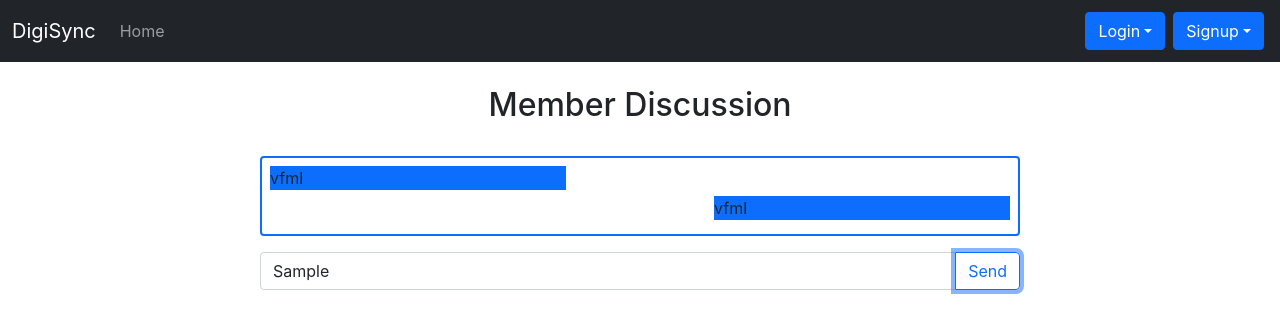
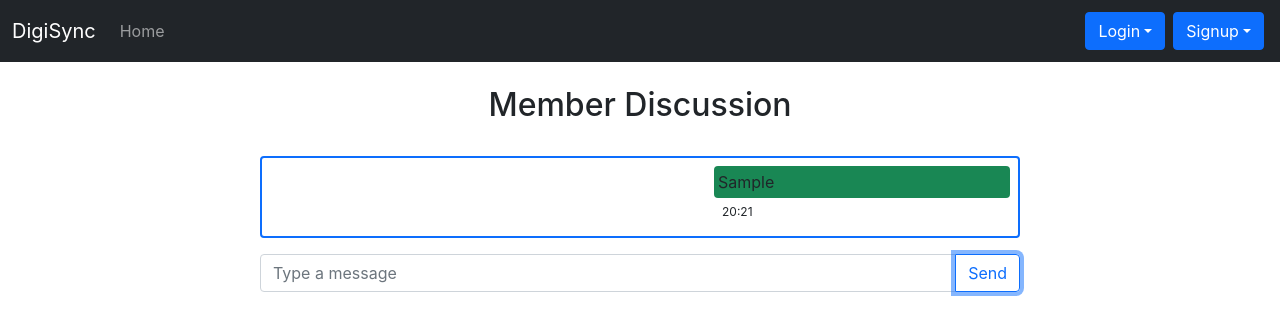
Before and after one commit to ayanpatel98/DigiSync-App, a React (Create React App) app: page /discussion in a window 1280 px wide. Both pictures are taken after typing "Sample" into the empty fields and a click on the button "Send". Shown: the top 334 px of the page. Built offline with nearby package versions, Linux system fonts and the light colour scheme; no server answers.

Commit message:
implemented member discussion and added web sockets

```diff
--- a/src/App.css
+++ b/src/App.css
@@ -107,3 +107,11 @@
   max-height: 400px;
   word-break: break-word;
 }
+
+.chatAuthor{
+  font-size: 12px;
+}
+
+.chatTime{
+  font-size: 12px;
+}
--- a/src/components/NewsDiscussion.js
+++ b/src/components/NewsDiscussion.js
@@ -1,29 +1,72 @@
-import React, { useContext, useEffect } from 'react';
+import React, { useContext, useEffect, useState } from 'react';
+import io from 'socket.io-client';
 import newsContext from '../context/news/newsContext';
 
+const socket = io.connect("http://localhost:5000");
+
 const NewsDiscussion = () => {
+    const [currentMessage, setCurrentMessage] = useState("");
     const context = useContext(newsContext);
-    const { getUser } = context;
+    const { getUser, user, discussionMessageList, setDiscussionMessageList } = context;
 
     useEffect(() => {
         getUser();
     }, [])
 
+    useEffect(() => {
+        socket.on("receive_message", (data) => {
+            setDiscussionMessageList((list) => [...list, data]);
+        });
+    }, [socket])
+
+    const sendMessage = async () => {
+        if (currentMessage !== "") {
+            const messageData = {
+                author: user,
+                message: currentMessage,
+                time:
+                    new Date(Date.now()).getHours() +
+                    ':' +
+                    new Date(Date.now()).getMinutes(),
+            };
+
+            await socket.emit("send_message", messageData);
+            setDiscussionMessageList((list) => [...list, messageData]);
+            setCurrentMessage("");
+        }
+    }
+
     return (
         <div className='row chatWrapper'>
             <div className='col-12 m-4 text-center'><h2>Member Discussion</h2></div>
             <div className='col-sm-8 p-2 chatBox border border-primary border-2 rounded-2'>
-                <div className='d-inline-block w-100'>
-                    <div className='bg-primary float-start' style={{width:'40%'}}>vfml</div>
-                </div>
-                <div className='d-inline-block w-100'>
-                    <div className='bg-primary float-end' style={{width:'40%'}}>vfml</div>
-                </div>
+                {
+                    (discussionMessageList && discussionMessageList.length > 0) ?
+                        discussionMessageList.map((item, index) => {
+                            return (
+                                <div key={index} className='d-inline-block w-100'>
+                                    <div className={item.author === user ? 'float-end': 'float-start'}
+                                        style={{ width: '40%' }}>
+                                        <div className={item.author === user ? 'bg-success border-2 rounded-2 p-1'
+                                            : 'bg-primary border-2 rounded-2 p-1'}
+                                        >{item.message}</div>
+                                        <div className='chatAuthor d-inline-block'><b>{item.author}</b></div>
+                                        <div className='chatTime d-inline-block mx-2'>{item.time}</div>
+                                    </div>
+                                </div>
+                            )
+                        })
+                        :
+                        <h5>You can join the conversation, please start typing...</h5>
+                }
             </div>
             <div className='col-sm-8 mt-3 chatBoxWrapper'>
                 <div className="input-group">
-                    <input type="text" className="form-control" placeholder="Type a message" aria-label="Recipient's username" aria-describedby="button-addon2"/>
-                        <button className="btn btn-outline-primary" type="button" id="button-addon2">Send</button>
+                    <input type="text" onChange={(event) => { setCurrentMessage(event.target.value) }}
+                        value={currentMessage} className="form-control" placeholder="Type a message"
+                        aria-label="Recipient's username" aria-describedby="button-addon2" />
+                    <button className="btn btn-outline-primary" type="button" id="button-addon2"
+                        onClick={sendMessage}>Send</button>
                 </div>
             </div>
         </div>
--- a/src/context/news/NewsState.js
+++ b/src/context/news/NewsState.js
@@ -11,6 +11,7 @@ const NewsState = (props) => {
   const [bookmarkedNews, setBookmarkedNews] = useState(initialNews);
   const [user, setUser] = useState('');
   const [isLoggedIn, setLogin] = useState(false);
+  const [discussionMessageList, setDiscussionMessageList] = useState([]);
 
   // Reset all news when sign out
   const signOut = () => {
@@ -54,8 +55,6 @@ const NewsState = (props) => {
 
   // Add a News
   const addNews = async (newsItem) => {
-    // TODO: API Call
-    // API Call
     const { author, title, description, url, urlToImage, publishedAt, content } = newsItem;
     const response = await fetch(`${host}/api/news/addnews`, {
       method: 'POST',
@@ -94,8 +93,8 @@ const NewsState = (props) => {
 
   return (
     <newsContext.Provider value={{
-      bookmarkedNews, user, isLoggedIn,
-      addNews, deleteNews, getBookmarkedNews, signOut, getUser
+      bookmarkedNews, user, isLoggedIn, discussionMessageList,
+      setDiscussionMessageList, addNews, deleteNews, getBookmarkedNews, signOut, getUser
     }}>
       {props.children}
     </newsContext.Provider>
```
Also changed, not shown: 1 other file (tests, documents, lock files or other folders).
